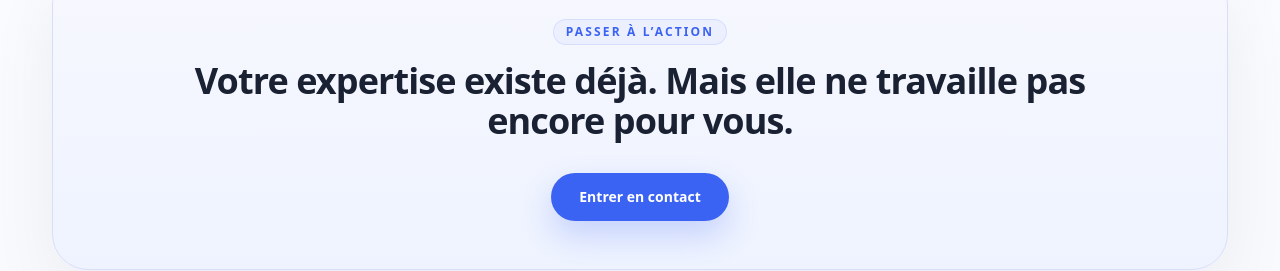
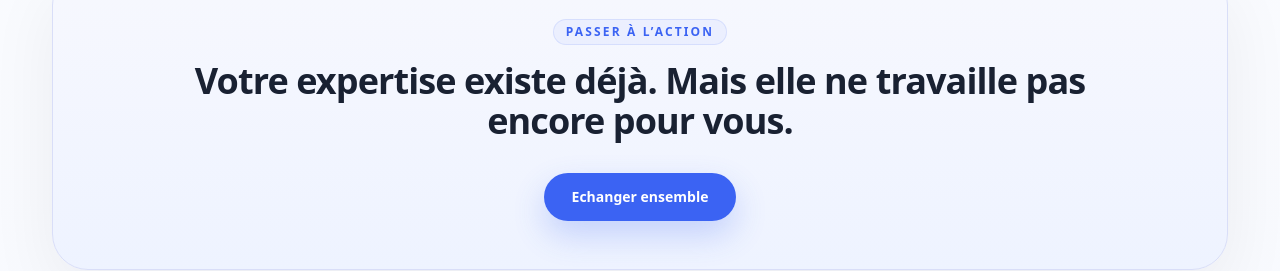
Before and after one commit to arnaudcrestey/portail-site-vitrine, a Next.js app: page /systeme in a window 1280 px wide. Shown: the part 2363-2634 px from the top of the page. Built offline with nearby package versions, Linux system fonts and the light colour scheme.

Commit message:
Update page.tsx

```diff
--- a/app/systeme/page.tsx
+++ b/app/systeme/page.tsx
@@ -146,7 +146,7 @@ export default function SystemePage() {
                 href="/contact"
                 className="inline-flex items-center justify-center rounded-full bg-primary px-7 py-3.5 text-sm font-semibold text-white shadow-[0_14px_32px_rgba(59,99,243,0.24)] transition hover:-translate-y-0.5"
               >
-                Entrer en contact
+                Echanger ensemble
               </Link>
             </div>
           </div>
```
